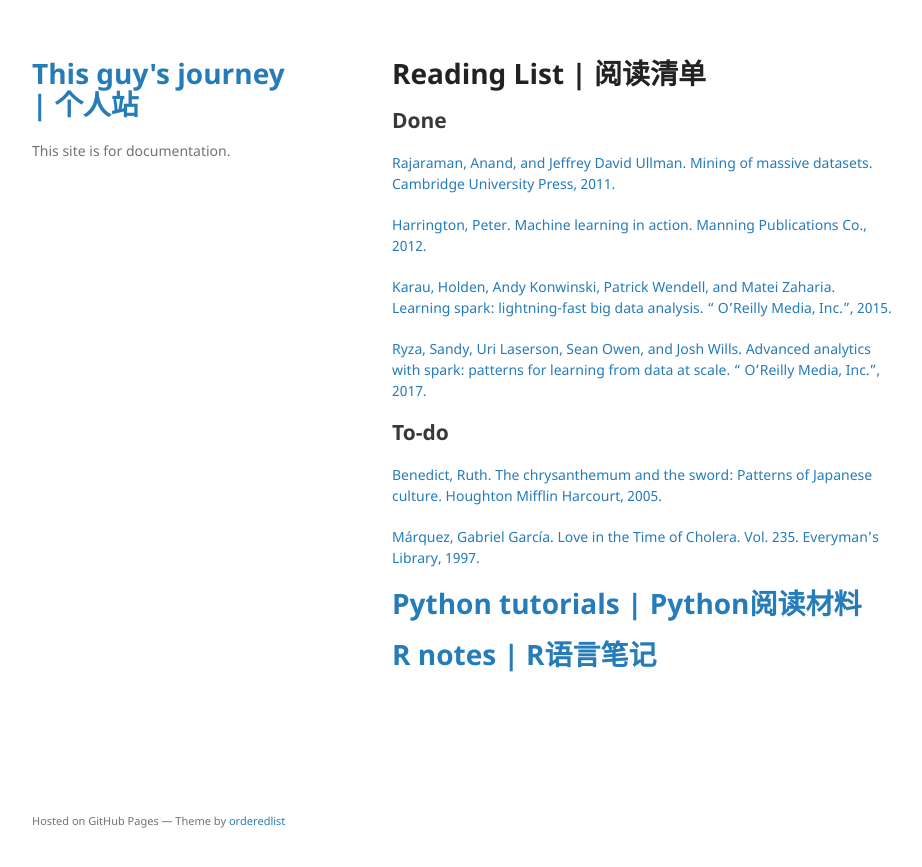
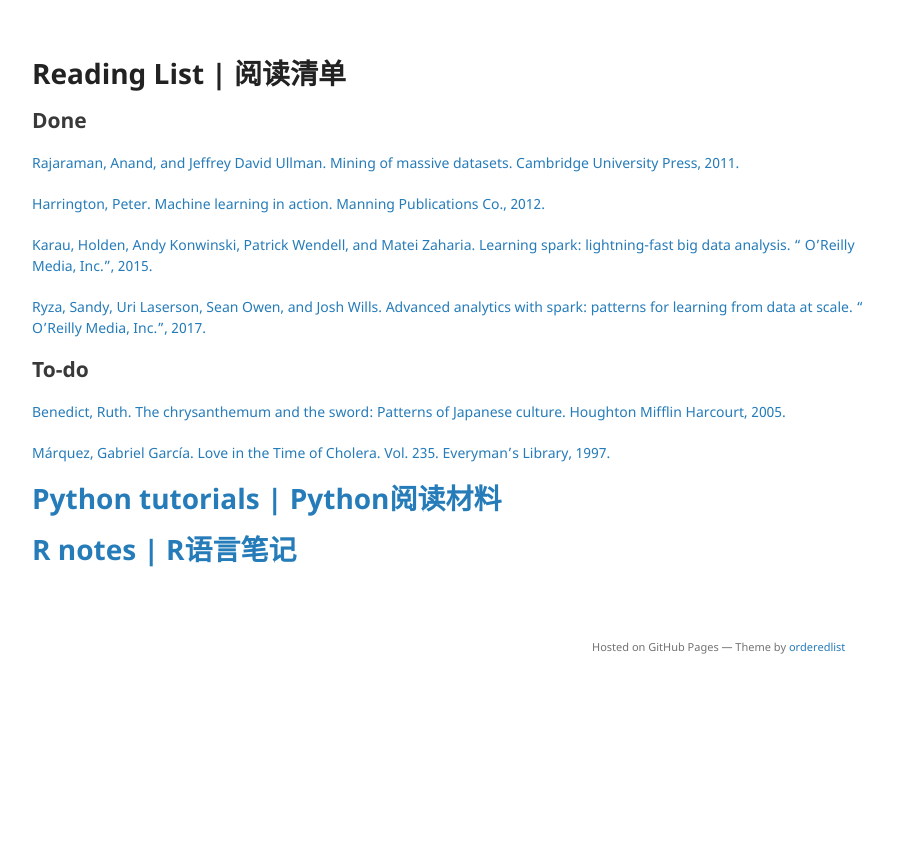
Before and after one commit to RupertMa/RupertMa.github.io, a Jekyll site: the page built from index.md, in a window 1280 px wide. Shown: the top 867 px of the page, without its empty margins (178-1100 px from the left). Built offline with Jekyll 4.4.1, drawn with Linux system fonts in a browser that asks for light colours.

Commit message:
Re-layout and styles fix

````diff
--- a/_config.yml
+++ b/_config.yml
@@ -1,6 +1,6 @@
 theme: jekyll-theme-minimal
 
-title: This guy's journey | 个人站
+title: Yibo's Personal Website
 description: This site is for documentation.
 
 show_downloads: false
--- a/_layouts/default.html
+++ b/_layouts/default.html
@@ -13,36 +13,11 @@
   </head>
   <body>
     <div class="wrapper">
-      <header>
-        <h1><a href="{{ "/" | absolute_url }}">{{ site.title | default: site.github.repository_name }}</a></h1>
-
-        {% if site.logo %}
-          <img src="{{site.logo | relative_url}}" alt="Logo" />
-        {% endif %}
-
-        <p>{{ site.description | default: site.github.project_tagline }}</p>
-
-        {% if site.github.is_project_page %}
-        <p class="view"><a href="{{ site.github.repository_url }}">View the Project on GitHub <small>{{ site.github.repository_nwo }}</small></a></p>
-        {% endif %}
-
-        {% if site.github.is_user_page %}
-        <p class="view"><a href="{{ site.github.owner_url }}">View My GitHub Profile</a></p>
-        {% endif %}
-
-        {% if site.show_downloads %}
-        <ul class="downloads">
-          <li><a href="{{ site.github.zip_url }}">Download <strong>ZIP File</strong></a></li>
-          <li><a href="{{ site.github.tar_url }}">Download <strong>TAR Ball</strong></a></li>
-          <li><a href="{{ site.github.repository_url }}">View On <strong>GitHub</strong></a></li>
-        </ul>
-        {% endif %}
-      </header>
-      <section>
+      <main>
 
       {{ content }}
 
-      </section>
+      </main>
       <footer>
         {% if site.github.is_project_page %}
         <p>This project is maintained by <a href="{{ site.github.owner_url }}">{{ site.github.owner_name }}</a></p>
--- a/_layouts/post.html
+++ b/_layouts/post.html
@@ -5,8 +5,6 @@ layout: default
 <small>{{ page.date | date: "%-d %B %Y" }}</small>
 <h1>{{ page.title }}</h1>
 
-<p class="view">by {{ page.author | default: site.author }}</p>
-
 {{content}}
 
 {% if page.tags %}
--- a/_sass/jekyll-theme-minimal.scss
+++ b/_sass/jekyll-theme-minimal.scss
@@ -189,10 +189,9 @@ hr {
 }
 
 footer {
-  width:270px;
-  float:left;
-  position:fixed;
-  bottom:50px;
+  width:300px;
+  float:right;
+  margin: 50px 0 0;
   -webkit-font-smoothing:subpixel-antialiased;
 }
 
--- a/index.md
+++ b/index.md
@@ -26,9 +26,9 @@ There should be whitespace between paragraphs. We recommend including a README,
 [Márquez, Gabriel García. Love in the Time of Cholera. Vol. 235. Everyman's Library, 1997.](https://books.google.com/books?hl=en&lr=&id=iNuEDwAAQBAJ&oi=fnd&pg=PA7&dq=Love+in+the+Time+of+Cholera&ots=NN9G5PIf8_&sig=KbpiBvkKdqiwqDGCRRCfdC6_yik#v=onepage&q=Love%20in%20the%20Time%20of%20Cholera&f=false)
 
 
-# [Python tutorials | Python阅读材料](./Python-notes.md)
+# [Python tutorials | Python阅读材料](./Python-notes.html)
 
-# [R notes | R语言笔记](./R-notes.md)
+# [R notes | R语言笔记](./R-notes.html)
 
 <!-- ```R
 // Javascript code with syntax highlighting.
````
